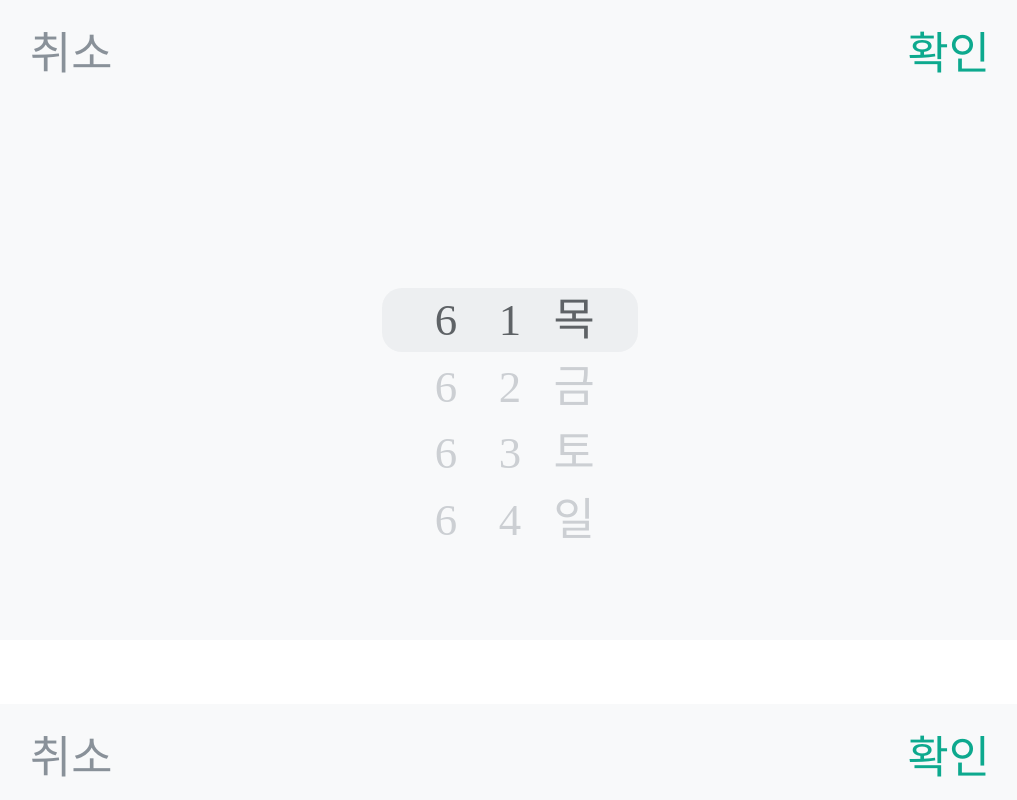
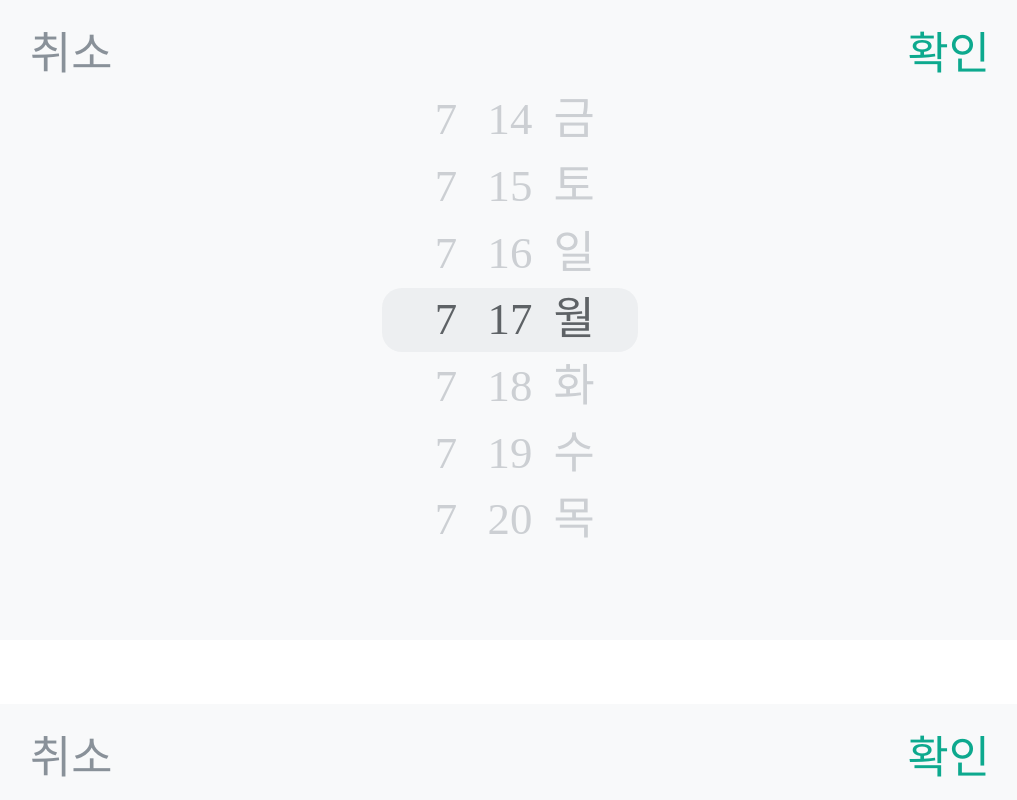
Before and after one commit to Gwasuwon-shot/Tutice_Client, a React (Vite) app: page /time-picker in a window 1280 px wide. Shown: the top 800 px of the page, without its empty margins (130-1147 px from the left). Built offline with nearby package versions, Linux system fonts and the light colour scheme; a web font is replaced by a local one; what recoil-persist would draw is missing.

Commit message:
[ fix ] 도르레 처음 클릭할 때 오늘 날짜부터 오도록 설정

```diff
--- a/src/components/RegularLesson/TimePicker/DatePicker.tsx
+++ b/src/components/RegularLesson/TimePicker/DatePicker.tsx
@@ -108,6 +108,11 @@ export default function DatePicker() {
         </SwiperSlide>
     ));
 
+    // 도르레 처음 클릭할 때 오늘 날짜부터 오도록 설정
+    const firstIndex = monthCalender.findIndex(date =>
+        date.month === currentMonth && date.date === todayDate && date.day === todayDay
+    );
+
     return (
 
         <TimePickerWrapper>
@@ -118,6 +123,7 @@ export default function DatePicker() {
 
             <StyledSwiper
                 direction="vertical"
+                initialSlide ={firstIndex}
                 slidesPerView={7}
                 spaceBetween={19}
                 freeMode={true}
```
